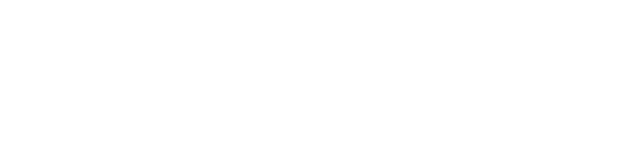
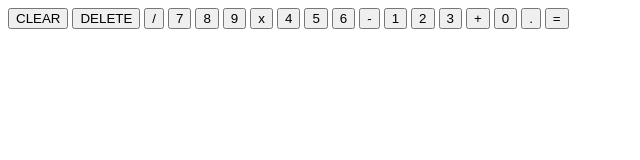
Before and after one commit to tiffany-m/calculator, a plain HTML site: page index.html in a window 1280 px wide. Shown: the whole page, without its empty margins (0-640 px from the left). Drawn offline with Linux system fonts and the light colour scheme.

Commit message:
Add buttons elements for calculator

```diff
--- a/index.html
+++ b/index.html
@@ -8,6 +8,27 @@
     <title>Calculator</title>
 </head>
 <body>
+    <div id="calculator-container">
+        <div id="screen"></div>
+        <button id="btn-clear" class="btn">CLEAR</button>
+        <button id="btn-delete" class="btn">DELETE</button>
+        <button id="btn-divide" class="btn oper">/</button>
+        <button id="btn-7" class="btn num">7</button>
+        <button id="btn-8" class="btn num">8</button>
+        <button id="btn-9" class="btn num">9</button>
+        <button id="btn-multiply" class="btn oper">x</button>
+        <button id="btn-4" class="btn num">4</button>
+        <button id="btn-5" class="btn num">5</button>
+        <button id="btn-6" class="btn num">6</button>
+        <button id="btn-subtraction" class="btn oper">-</button>
+        <button id="btn-1" class="btn num">1</button>
+        <button id="btn-2" class="btn num">2</button>
+        <button id="btn-3" class="btn num">3</button>
+        <button id="btn-addition" class="btn oper">+</button>
+        <button id="btn-0" class="btn num">0</button>
+        <button id="btn-2" class="btn oper">.</button>
+        <button id="btn-3" class="btn oper">=</button>
+    </div>
     <script src="scripts.js"></script>
 </body>
 </html>
```
